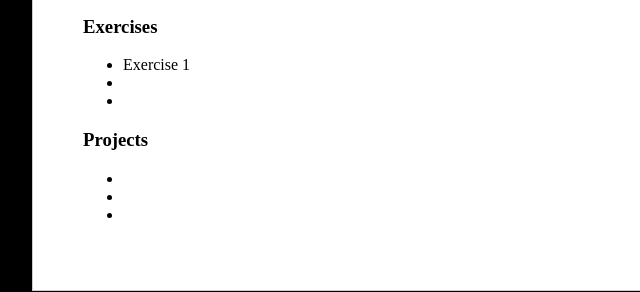
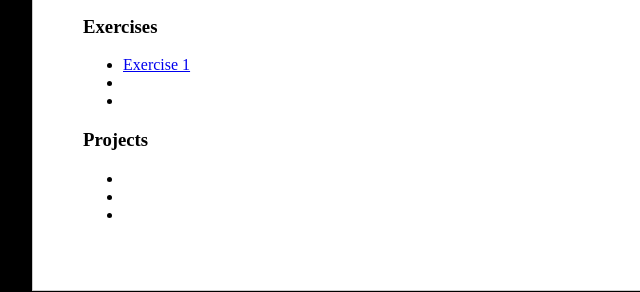
Before and after one commit to skhomikh/interactive1, a plain HTML site: page index.html in a window 1280 px wide. Shown: the part 280-572 px from the top of the page, 26-666 px from the left. Drawn offline with Linux system fonts and the light colour scheme.

Commit message:
Updated link

```diff
--- a/index.html
+++ b/index.html
@@ -39,7 +39,7 @@
     <div id="exercises">
       <h3>Exercises</h3>
       <ul>
-        <li>Exercise 1</li>
+        <li> <a href="Exercises/01.html"> Exercise 1 </a> </li>
         <li></li>
         <li></li>
       </ul>
```
